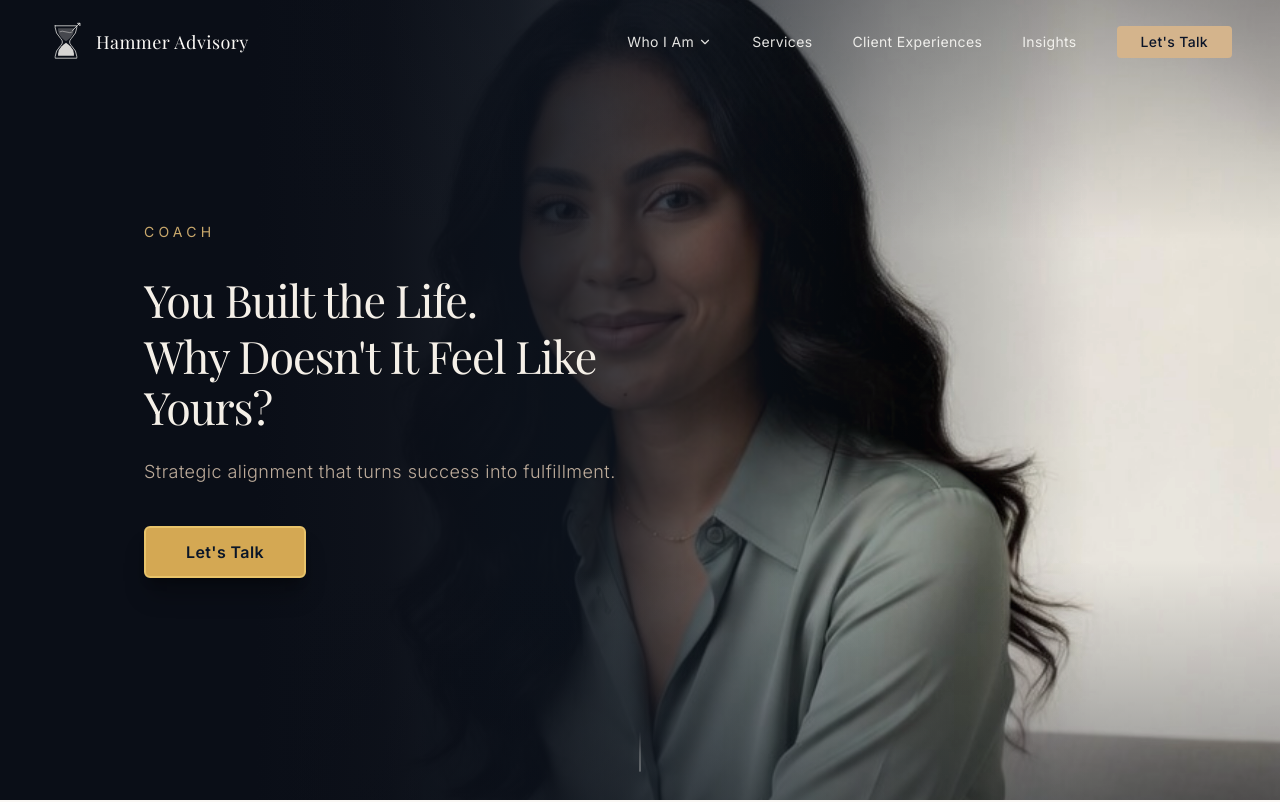
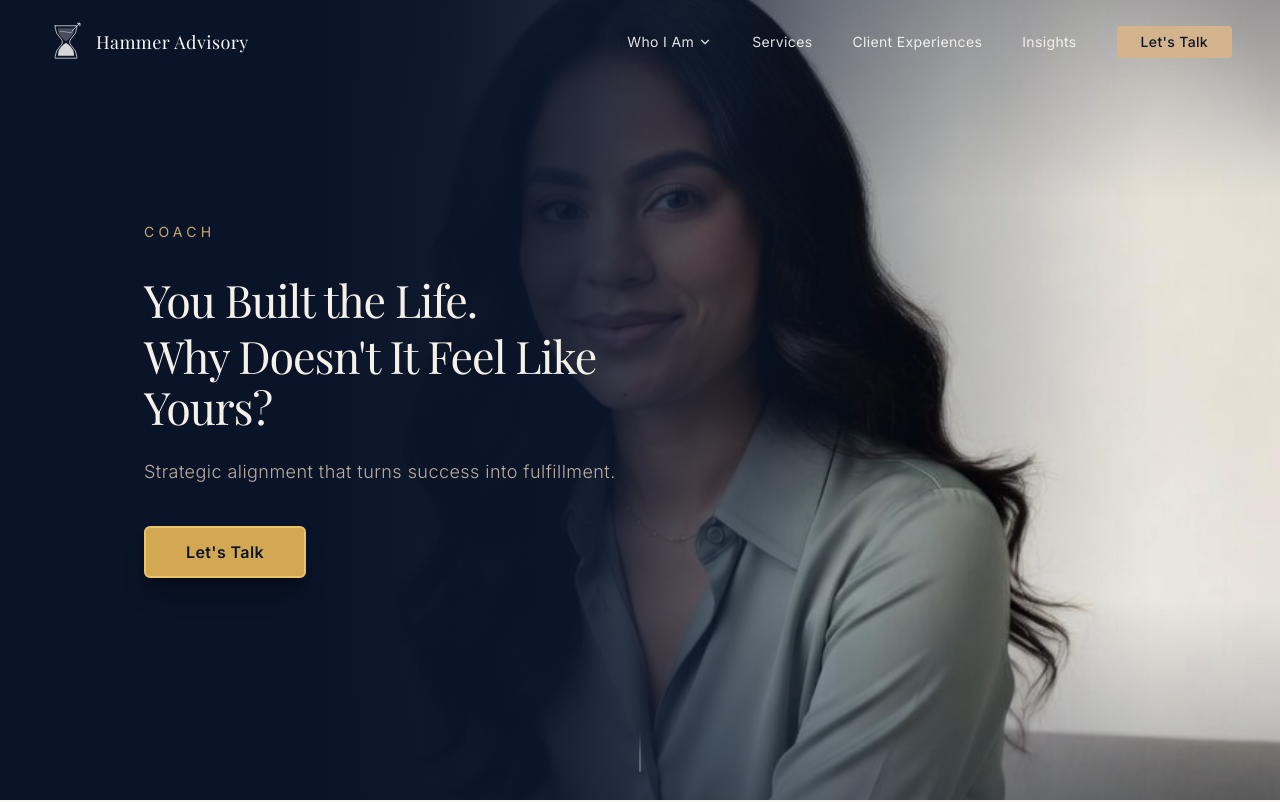
Before and after one commit to ghammer24/Hammer-Advisory-Website, a Next.js app: page / in a window 1280 px wide. Shown: the top 802 px of the page. Built offline with nearby package versions, Linux system fonts and the light colour scheme; a web font is replaced by a local one.

Commit message:
feat: update hero gradient to exact site navy color
Use precise navy shade for gradient and smooth fade effect.

```diff
--- a/components/hero-section.tsx
+++ b/components/hero-section.tsx
@@ -27,20 +27,20 @@ export function HeroSection() {
           sizes="100vw"
         />
 
-        {/* Seamless horizontal gradient overlay - dark navy fading into portrait */}
+        {/* Seamless horizontal gradient overlay - exact site navy fading into portrait */}
         <div
           className="absolute inset-0"
           style={{
             background: `
               linear-gradient(90deg,
-                #0a0e17 0%,
-                #0a0e17 20%,
-                rgba(10, 14, 23, 0.98) 30%,
-                rgba(12, 18, 28, 0.92) 40%,
-                rgba(15, 23, 35, 0.75) 50%,
-                rgba(18, 28, 42, 0.45) 60%,
-                rgba(20, 30, 45, 0.2) 70%,
-                transparent 85%
+                #0A1428 0%,
+                #0A1428 25%,
+                rgba(10, 20, 40, 0.97) 35%,
+                rgba(12, 24, 48, 0.88) 45%,
+                rgba(16, 30, 56, 0.65) 55%,
+                rgba(20, 36, 64, 0.35) 65%,
+                rgba(24, 40, 70, 0.15) 75%,
+                transparent 90%
               )
             `
           }}
@@ -52,10 +52,10 @@ export function HeroSection() {
           style={{
             background: `
               linear-gradient(180deg,
-                rgba(10, 14, 23, 0.3) 0%,
-                transparent 30%,
-                transparent 70%,
-                rgba(10, 14, 23, 0.4) 100%
+                rgba(10, 20, 40, 0.25) 0%,
+                transparent 25%,
+                transparent 75%,
+                rgba(10, 20, 40, 0.3) 100%
               )
             `
           }}
@@ -126,16 +126,16 @@ export function HeroSection() {
 
       {/* Mobile/Tablet Layout: Stacked vertically */}
       <div className="lg:hidden min-h-screen flex flex-col">
-        {/* Mobile content area with gradient */}
+        {/* Mobile content area with gradient - using exact site navy */}
         <div
           className="px-6 md:px-10 pt-28 pb-12 md:pt-32 md:pb-16 relative"
           style={{
             background: `
               linear-gradient(180deg,
-                #0a0e17 0%,
-                #0f1520 30%,
-                #141c28 60%,
-                #1a2535 100%
+                #0A1428 0%,
+                #0D1830 30%,
+                #101E3A 60%,
+                #142444 100%
               )
             `
           }}
@@ -209,11 +209,11 @@ export function HeroSection() {
             priority
             sizes="100vw"
           />
-          {/* Subtle top blend into gradient */}
+          {/* Subtle top blend into gradient - matching site navy */}
           <div
             className="absolute inset-x-0 top-0 h-24"
             style={{
-              background: 'linear-gradient(to bottom, #1a2535 0%, transparent 100%)'
+              background: 'linear-gradient(to bottom, #142444 0%, transparent 100%)'
             }}
           />
         </div>
```
